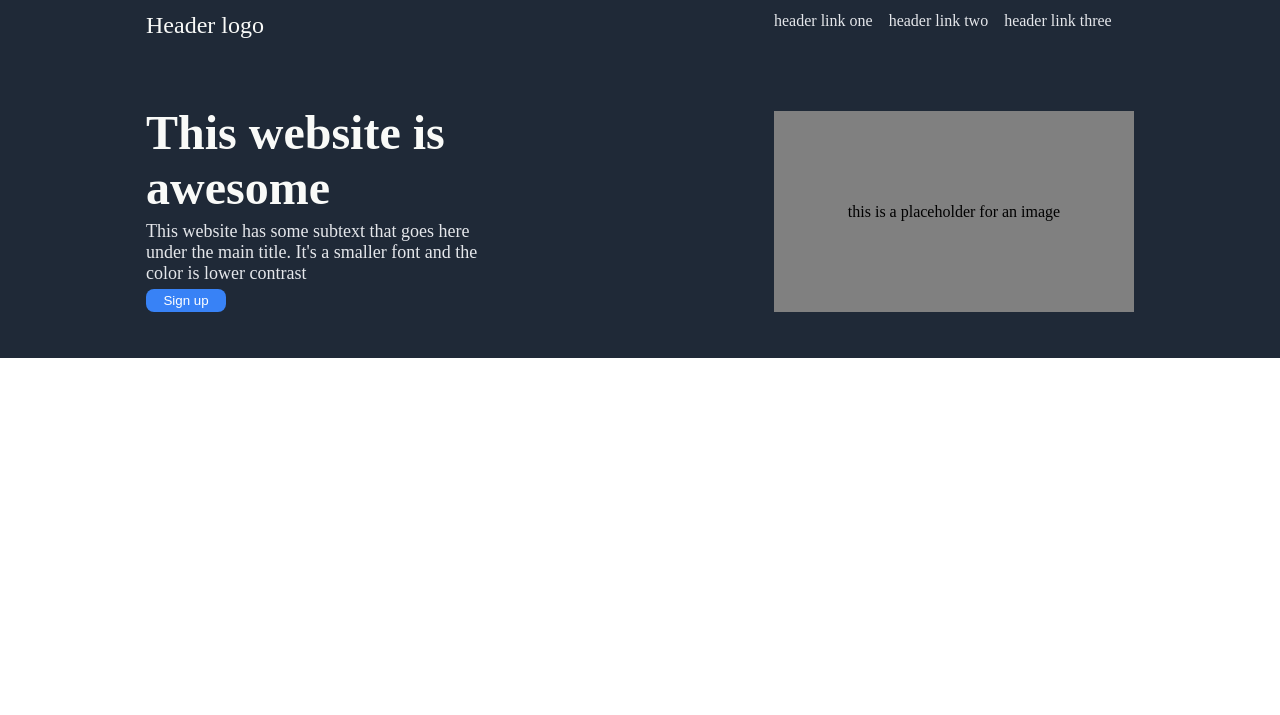
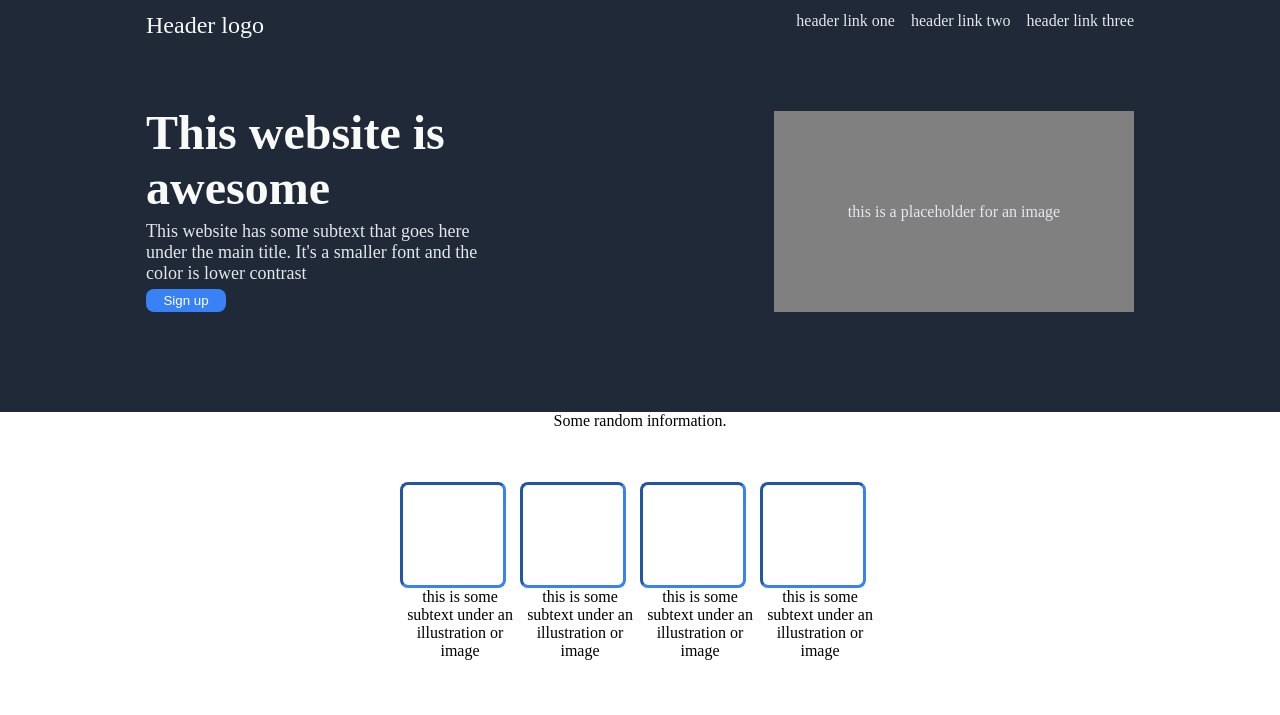
Before and after one commit to mbergq/landing-page.exercise, a plain HTML site: page index.html in a window 1280 px wide. Drawn offline with Linux system fonts and the light colour scheme.

Commit message:
Section two layout complete

```diff
--- a/index.html
+++ b/index.html
@@ -33,6 +33,33 @@
 
 
     </div>
+    <div class="secttwo">
+        <div class="randominfo">Some random information.</div>
+        <div class="container">
+            <div class="info">
+                <div class="bbox"></div>
+                <div class="text">this is some subtext under an illustration or image</div>
+            </div>
+
+            <div class="info">
+                <div class="bbox"></div>
+                <div class="text">this is some subtext under an illustration or image</div>
+            </div>
+
+            <div class="info">
+                <div class="bbox"></div>
+                <div class="text">this is some subtext under an illustration or image</div>
+            </div>
+
+            <div class="info">
+                <div class="bbox"></div>
+                <div class="text">this is some subtext under an illustration or image</div>
+            </div>
+
+        </div>
+
+
+    </div>
 
 </body>
 
--- a/style.css
+++ b/style.css
@@ -2,17 +2,18 @@ body {
     display: flex;
     min-height: 100vh;
     margin: 0;
+    flex-direction: column;
 }
 
 .sectone {
     display: flex;
-    height: 300px;
+    max-height: 300px;
     background-color: #1F2937;
     flex: 1;
     flex-wrap: wrap;
     justify-content: space-around;
     padding: 12px;
-    padding-bottom: 46px;
+    padding-bottom: 100px;
 }
 
 .header {
@@ -61,6 +62,7 @@ body {
     align-items: center;
     justify-content: center;
     margin-top: -90px;
+    color: #E5E7EB;
 }
 
 .contentright {
@@ -68,5 +70,40 @@ body {
     flex-basis: 50%;
     flex-wrap: wrap;
     max-width: 360px;
+    justify-content: flex-end;
 
 }
+
+.secttwo {
+    display: flex;
+    max-height: 300px;
+    flex-grow: 1;
+    flex-direction: row;
+    flex-wrap: wrap;
+    text-align: center;
+    justify-content: center;
+}
+
+.bbox {
+    height: 100px;
+    width: 100px;
+    border-color: #3882f6;
+    border-style: inset;
+    border-radius: 8px;
+
+}
+.container {
+    display: flex;
+}
+
+.info {
+    max-width: 120px;
+}
+
+.text {
+    text-align: center;
+}
+
+.randominfo {
+    flex-basis: 100%;
+}
```
Also changed, not shown: test.txt (deleted).
